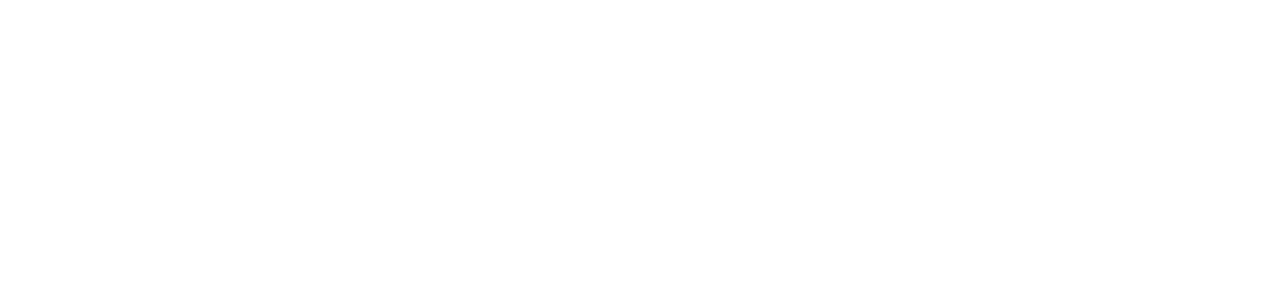
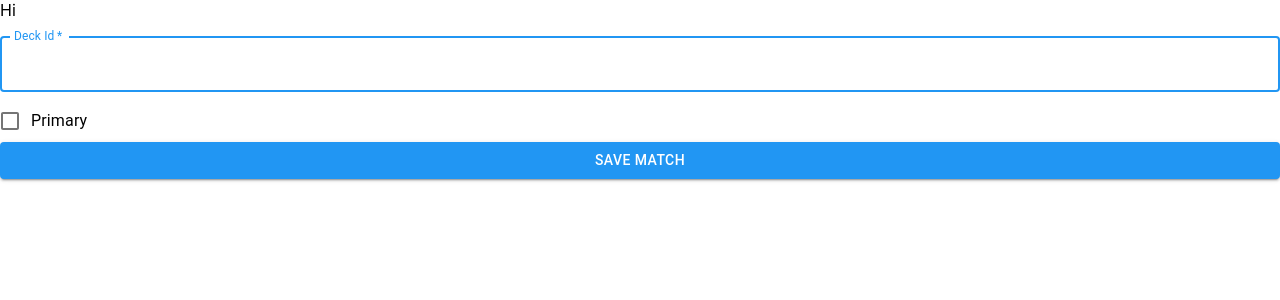
Before and after one commit to ECruz25/runeterra-tracker-client, a React (Create React App) app: page / in a window 1280 px wide. Shown: the top 300 px of the page. Built offline with nearby package versions, Linux system fonts and the light colour scheme.

Commit message:
add login auth, match form

```diff
--- a/src/App.js
+++ b/src/App.js
@@ -7,6 +7,8 @@ import { useMediaQuery } from "@material-ui/core";
 import { UserProvider } from "./components/UserContext";
 import './App.css';
 import Login from './components/Login';
+import MatchList from './components/MatchList';
+import withAuth from './components/withAuth';
 
 function App() {
   const prefersDarkMode = useMediaQuery("(prefers-color-scheme: dark)");
@@ -30,6 +32,7 @@ function App() {
           <UserProvider>
             <Route path="/signup" exact component={UserForm} />
             <Route path="/login" exact component={Login} />
+            <Route path="/" exact component={withAuth(MatchList)} />
           </UserProvider>
         </Switch>
       </Router>
--- a/src/components/Login.js
+++ b/src/components/Login.js
@@ -22,7 +22,7 @@ const useStyles = makeStyles(theme => ({
     margin: theme.spacing(3, 0, 2)
   }
 }));
-export default () => {
+export default ({ history }) => {
   const [formValues, setFormValues] = useState({});
   const classes = useStyles();
   const { setUser } = useContext(UserContext);
@@ -40,6 +40,7 @@ export default () => {
       }
     });
     const data = await response.json()
+    history.push("/");
     setUser(data);
   }
 
--- /dev/null
+++ b/src/components/MatchForm.js
@@ -0,0 +1,42 @@
+import { Button, Checkbox, FormControlLabel, TextField } from '@material-ui/core';
+import React from 'react';
+
+export default ({ onChange }) => {
+  return (
+    <form>
+      <TextField
+        variant="outlined"
+        margin="normal"
+        required
+        fullWidth
+        id="deckid"
+        label="Deck Id"
+        name="deckId"
+        autoFocus
+        onChange={({ target: { name, value } }) => {
+          onChange(name, value);
+        }}
+      />
+      <FormControlLabel
+        control={
+          <Checkbox
+            onChange={({ target: { name, value } }) => {
+              onChange(name, value);
+            }}
+            name="win"
+            color="primary"
+          />
+        }
+        label="Primary"
+      />
+      <Button
+        type="submit"
+        fullWidth
+        variant="contained"
+        color="primary"
+      >
+        Save Match
+      </Button>
+    </form>
+  )
+}
--- /dev/null
+++ b/src/components/MatchList.js
@@ -0,0 +1,33 @@
+import React, { useState, useEffect, useContext } from 'react';
+import { getUrl } from '../utils/restClient';
+import MatchForm from './MatchForm';
+import UserContext from './UserContext';
+
+export default () => {
+  const { user } = useContext(UserContext);
+  const [matches, setMatches] = useState([]);
+  const [newMatchValues, setNewMatchValues] = useState({})
+
+  useEffect(() => {
+    loadMatches()
+  }, [])
+
+  const onChange = (field, value) => {
+    const newFormValues = {
+      ...newMatchValues,
+      [field]: value
+    };
+    setNewMatchValues(newFormValues);
+  };
+
+
+  const loadMatches = async () => {
+    if (!user) {
+      return
+    }
+    const response = await fetch(`${getUrl()}/Match/${user.accountid}`);
+    const data = await response.json()
+    setMatches(data)
+  }
+  return <div><div>Hi</div><MatchForm onChange={onChange}></MatchForm></div>
+}
--- /dev/null
+++ b/src/components/withAuth.js
@@ -0,0 +1,26 @@
+import React, { useContext, useEffect, useState } from 'react';
+import { Redirect } from 'react-router-dom'
+import UserContext from './UserContext';
+
+export default function withAuth(ComponentToProtect) {
+  return (props) => {
+    const { user } = useContext(UserContext);
+    const [redirect, setRedirect] = useState(false)
+
+    useEffect(() => {
+      if (user) {
+        setRedirect(false)
+      } else {
+        setRedirect(false)
+      }
+    }, [user])
+    if (redirect) {
+      return <Redirect to="/login"></Redirect>
+    }
+    else {
+      return (<React.Fragment>
+        <ComponentToProtect {...props} />
+      </React.Fragment>)
+    }
+  }
+}
```
